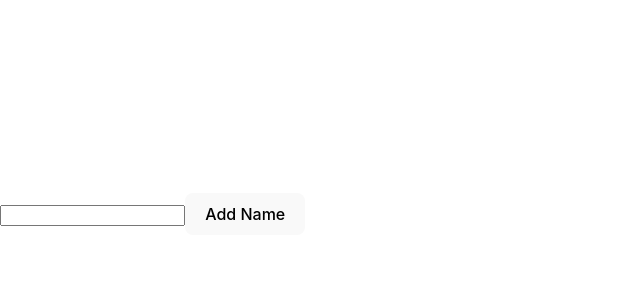
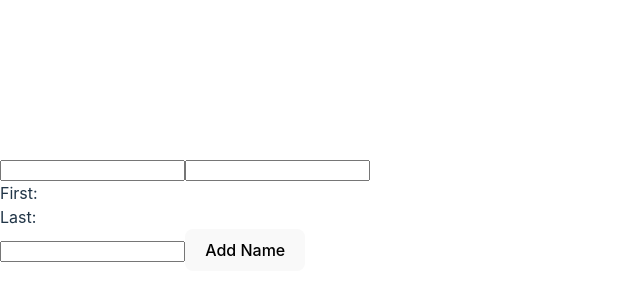
Before and after one commit to sung8/react-state-mgmt-study, a React (Vite) app: page / in a window 1280 px wide. Shown: the part 186-486 px from the top of the page, without its empty margins (0-640 px from the left). Built offline with nearby package versions, Linux system fonts and the light colour scheme.

Commit message:
useReducer managing state of array

```diff
--- a/src/App.jsx
+++ b/src/App.jsx
@@ -1,6 +1,33 @@
 import { useReducer } from "react";
 
-function App() {
+function UserForm() {
+  const [state, dispatch] = useReducer(
+    (state, action) => ({
+      ...state,
+      ...action
+    }),
+    {
+      first: "",
+      last: ""
+    }
+  );
+  return (
+    <div>
+      <input
+        type="text"
+        value={state.first}
+        onChange={(e) => dispatch({ first: e.target.value })}
+      />
+      <input type="text" value={state.last} onChange={(e) => dispatch({ last: e.target.value })} />
+      <div>
+        First: {state.first}
+        <div>Last: {state.last}</div>
+      </div>
+    </div>
+  );
+}
+
+function NameList() {
   const [state, dispatch] = useReducer(
     (state, action) => {
       switch (action.type) {
@@ -32,4 +59,13 @@
   );
 }
 
+function App() {
+  return (
+    <div>
+      <UserForm />
+      <NameList />
+    </div>
+  );
+}
+
 export default App;
```
